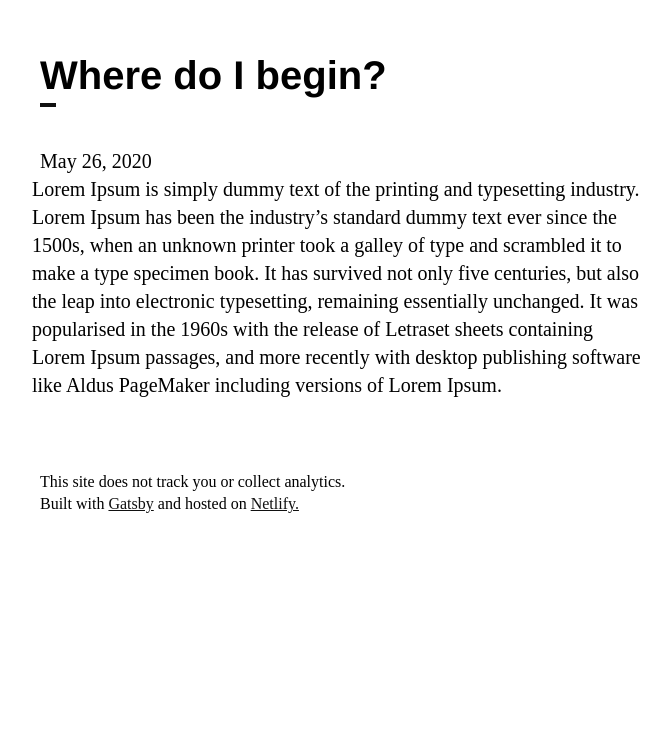
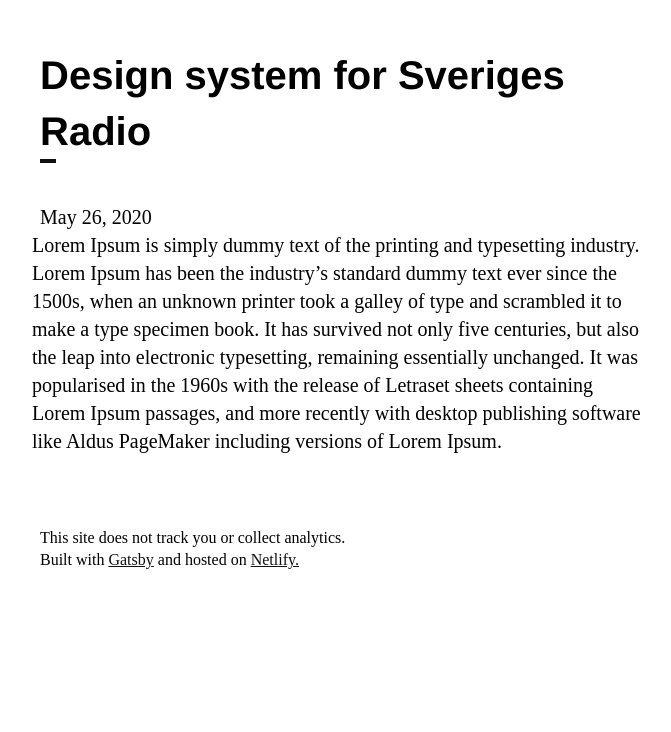
Before and after one commit to Poggen/portfolio, a Gatsby site: page /case-studies/where-do-i-begin/ in a window 1280 px wide. Shown: the part 113-845 px from the top of the page, without its empty margins (300-971 px from the left). Before the commit the page ends 800 px from the top, so only its background shows below. Built offline with nearby package versions, Linux system fonts and the light colour scheme; Gatsby itself is replaced by a stand-in of ours.

Commit message:
Update Case Studies “where-do-i-begin”

```diff
--- a/content/case-studies/where-do-i-begin.md
+++ b/content/case-studies/where-do-i-begin.md
@@ -1,7 +1,7 @@
 ---
 path: /example-post
 date: 2020-05-26T20:18:43.085Z
-title: Where do I begin?
+title: Design system for Sveriges Radio
 description: Description
 ---
 Lorem Ipsum is simply dummy text of the printing and typesetting industry. Lorem Ipsum has been the industry’s standard dummy text ever since the 1500s, when an unknown printer took a galley of type and scrambled it to make a type specimen book. It has survived not only five centuries, but also the leap into electronic typesetting, remaining essentially unchanged. It was popularised in the 1960s with the release of Letraset sheets containing Lorem Ipsum passages, and more recently with desktop publishing software like Aldus PageMaker including versions of Lorem Ipsum.
```
